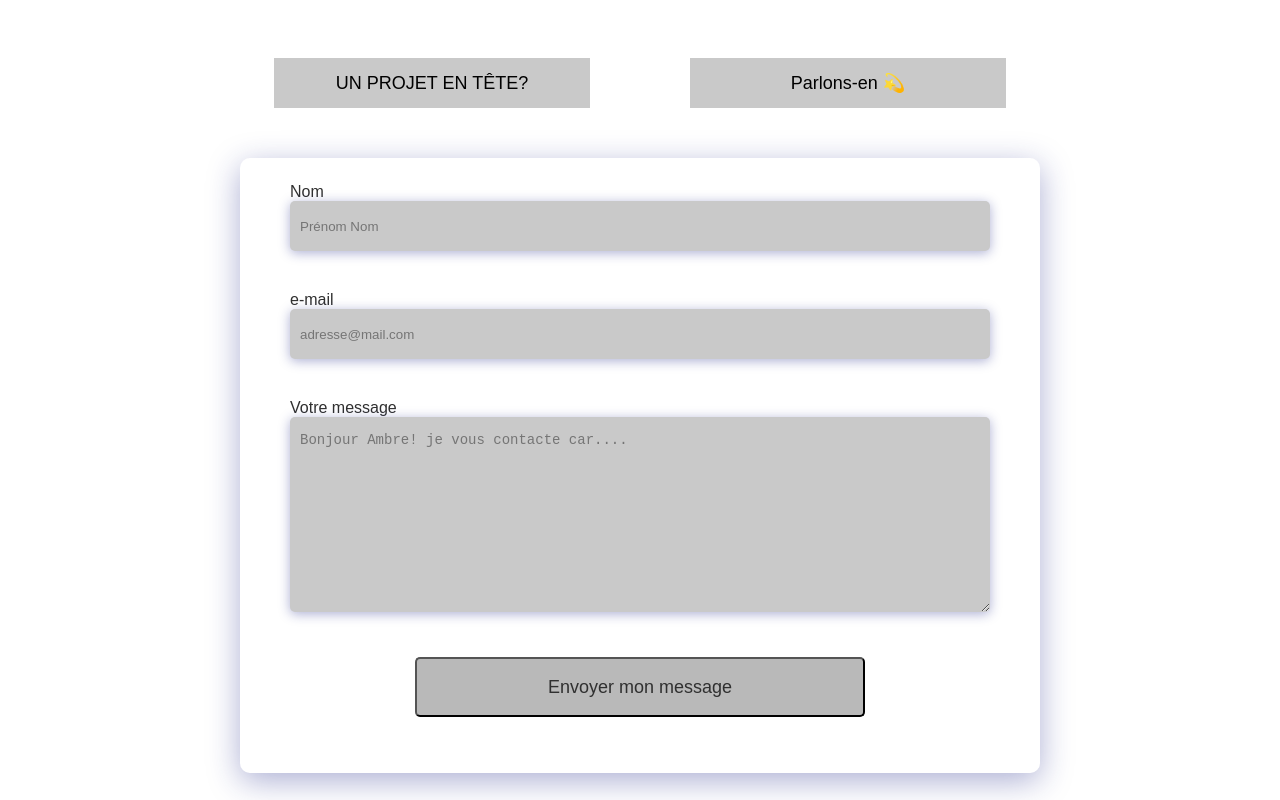
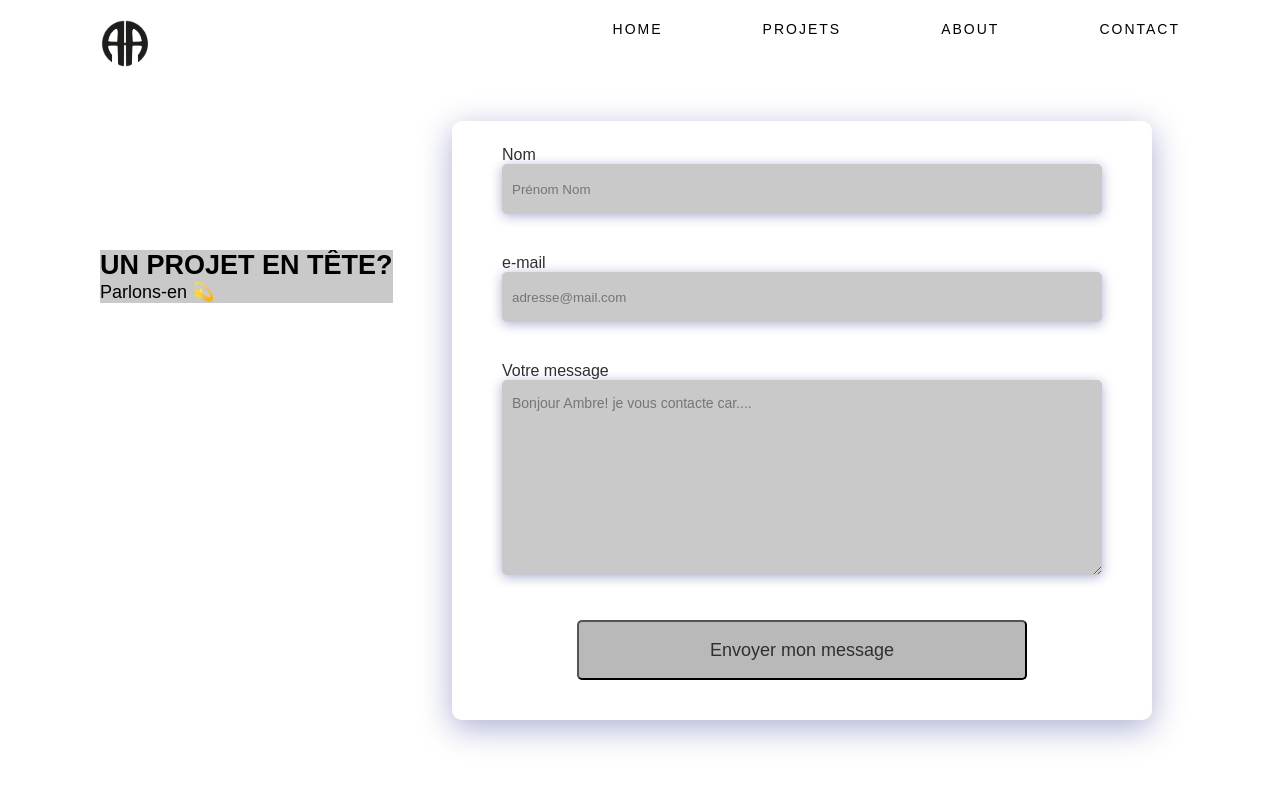
Before and after one commit to aarena18/projet_portfolio_A2, a plain HTML site: page pages/contact.html in a window 1280 px wide. Drawn offline with Linux system fonts and the light colour scheme.

Commit message:
:art: :technologist: reglages animations pages css + add commentaires

```diff
--- a/pages/contact.html
+++ b/pages/contact.html
@@ -6,14 +6,32 @@
     <link rel="stylesheet" href="../styles/contact.css" />
   </head>
   <body>
+    <!-- HEADER -->
+    <header>
+      <div id="logo">
+        <a href="../index.html"
+          ><img src="../img/logoBlack.png" alt="logo"
+        /></a>
+      </div>
+      <nav>
+        <ul>
+          <li><a href="../index.html">HOME</a></li>
+          <li><a href="#">PROJETS</a></li>
+          <li><a href="#">ABOUT</a></li>
+          <li><a href="#">CONTACT</a></li>
+        </ul>
+      </nav>
+    </header>
+    <!-- MAIN -->
+    <main>
+      <!-- TEXT -->
       <section class="text">
         <div class="big">
-        <p>UN PROJET EN TÊTE?</p>
-      </div>
-      <div class="small1">
+          <h2>UN PROJET EN TÊTE?</h2>
           <p>Parlons-en 💫</p>
         </div>
       </section>
+      <!-- FORM -->
       <section class="contact">
         <div class="contactez-nous">
           <form action="#" method="post">
@@ -51,13 +69,7 @@
             </div>
           </form>
         </div>
-      <!--<?php
-            if (isset($_POST['Votre message'])) {
-                $retour = mail('ambrearena@gmail.com', 'Envoi depuis la page Contact', $_POST['Votre message'], 'From: xxx@xxx.xxx' . "\r\n" . 'Reply-to: ' . $_POST['email']);
-                if($retour)
-                echo '<p>Votre message a bien été envoyé.</p>';
-            }
-        ?>-->
       </section>
+    </main>
   </body>
 </html>
--- a/style.css
+++ b/style.css
@@ -8,6 +8,8 @@
 body {
   background: white;
 }
+
+/*--------------------------------------------------------------*/
 
 /* PRE-PAGE */
 .wrapper {
@@ -30,13 +32,15 @@ body {
   place-items: center;
 }
 
+/*--------------------------------------------------------------*/
+
 /* HEADER */
 header {
   overflow: hidden;
   width: 100%;
   position: absolute;
   top: -100%;
-  animation: anim4 2s forwards 2.5s;
+  animation: animNav 2s forwards 2.5s;
   margin-top: 20px;
 }
 
@@ -69,16 +73,9 @@ nav ul li {
   margin-left: 100px;
 }
 
-@keyframes anim4 {
-  from {
-    top: -100%;
-  }
-  to {
-    top: 0%;
-  }
-}
+/* MAIN */
 
-/* MAIN */
+/*--------------------------------------------------------------*/
 
 /* BANNER */
 #photo_banner {
@@ -91,7 +88,7 @@ nav ul li {
   position: absolute;
   bottom: -100%;
   left: 30%;
-  animation: anim 2s forwards, anim2 3s forwards 3s;
+  animation: animImg1 2s forwards, animImg2 3s forwards 3s;
 }
 
 #photo_banner:after {
@@ -103,26 +100,6 @@ nav ul li {
   background-image: no-repeat;
   left: 0px;
   z-index: 100;
-}
-
-@keyframes anim {
-  from {
-    bottom: -100%;
-  }
-  to {
-    bottom: 0%;
-  }
-}
-
-@keyframes anim2 {
-  from {
-    left: 30%;
-    width: 530px;
-  }
-  to {
-    width: 0px;
-    left: 50%;
-  }
 }
 
 #text_banner {
@@ -142,9 +119,42 @@ nav ul li {
   padding: 25px;
   position: relative;
   left: -100%;
-  animation: anim3 2s forwards 3s;
+  animation: animText 2s forwards 3s;
 }
-@keyframes anim3 {
+
+/*--------------------------------------------------------------*/
+
+/* ANIMATIONS KEYFRAMES */
+@keyframes animNav {
+  from {
+    top: -100%;
+  }
+  to {
+    top: 0%;
+  }
+}
+
+@keyframes animImg1 {
+  from {
+    bottom: -100%;
+  }
+  to {
+    bottom: 0%;
+  }
+}
+
+@keyframes animImg2 {
+  from {
+    left: 30%;
+    width: 530px;
+  }
+  to {
+    width: 0px;
+    left: 50%;
+  }
+}
+
+@keyframes animText {
   from {
     left: -100%;
   }
--- a/styles/contact.css
+++ b/styles/contact.css
@@ -1,26 +1,83 @@
-.text {
-  font-family: sans-serif;
-  font-size: large;
+/* GENERAL */
+* {
+  margin: 0;
+  padding: 0;
+  box-sizing: border-box;
+  font-family: poppins, sans-serif;
+}
+
+/*--------------------------------------------------------------*/
+
+/* HEADER */
+header {
+  overflow: hidden;
+  width: 100%;
+  position: absolute;
+  top: -100%;
+  animation: animNav 2s forwards 2.5s;
+  margin-top: 20px;
+}
+
+#logo {
+  float: left;
+  margin-left: 100px;
+}
+
+#logo img {
+  width: 50px;
+}
+
+nav a {
+  font-size: 14px;
+  color: black;
+  letter-spacing: 2px;
+  text-decoration: none;
+}
+
+nav ul {
+  list-style: none;
+  margin-right: 100px;
   display: flex;
   flex-wrap: wrap;
-  justify-content: center;
+  flex-direction: row;
+  float: right;
+}
+
+nav ul li {
+  margin-left: 100px;
+}
+
+/*--------------------------------------------------------------*/
+
+/*TEXT*/
+.text {
+  width: auto;
+  height: auto;
+  font-size: large;
+  position: absolute;
+  top: 250px;
+  left: 100px;
+  overflow: hidden;
 }
 .text div {
-  width: 25%;
-  height: 50px;
+  position: relative;
   align-items: center;
   background-color: #c9c9c9;
-  display: flex;
-  flex-direction: row;
-  justify-content: space-around;
-  margin: 50px 50px;
+  left: -100%;
+  animation: animText 2s forwards 2.5s;
 }
 
+/*FORM*/
 .contact {
   display: flex;
   justify-content: center;
   color: #303030;
+  position: absolute;
+  bottom: -100%;
+  right: 10%;
+  animation: animForm 2s forwards 1.5s;
 }
+
 label {
   font-family: sans-serif;
 }
@@ -78,3 +135,33 @@ button {
   border-radius: 5px;
   color: #303030;
 }
+
+/*--------------------------------------------------------------*/
+
+/* ANIMATIONS KEYFRAMES */
+@keyframes animNav {
+  from {
+    top: -100%;
+  }
+  to {
+    top: 0%;
+  }
+}
+
+@keyframes animText {
+  from {
+    left: -100%;
+  }
+  to {
+    left: 0%;
+  }
+}
+
+@keyframes animForm {
+  from {
+    bottom: -100%;
+  }
+  to {
+    bottom: 10%;
+  }
+}
```
Also changed, not shown: index.html (+1 -1 lines). Lines whose indentation alone changed are shown as unchanged.
